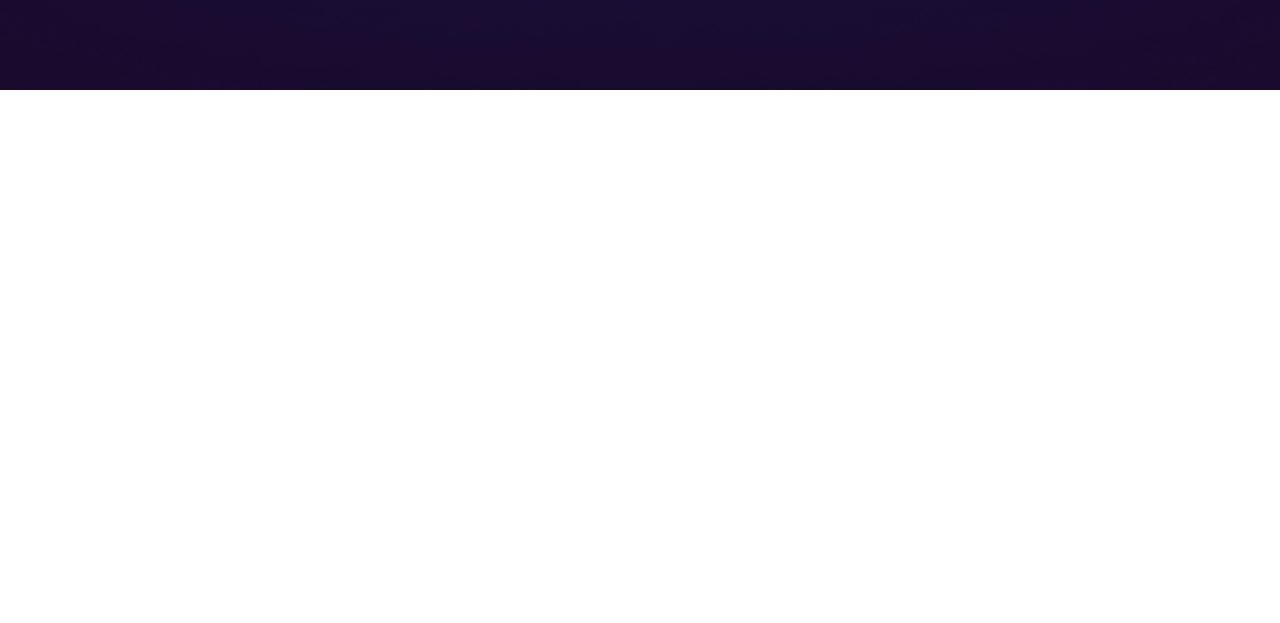
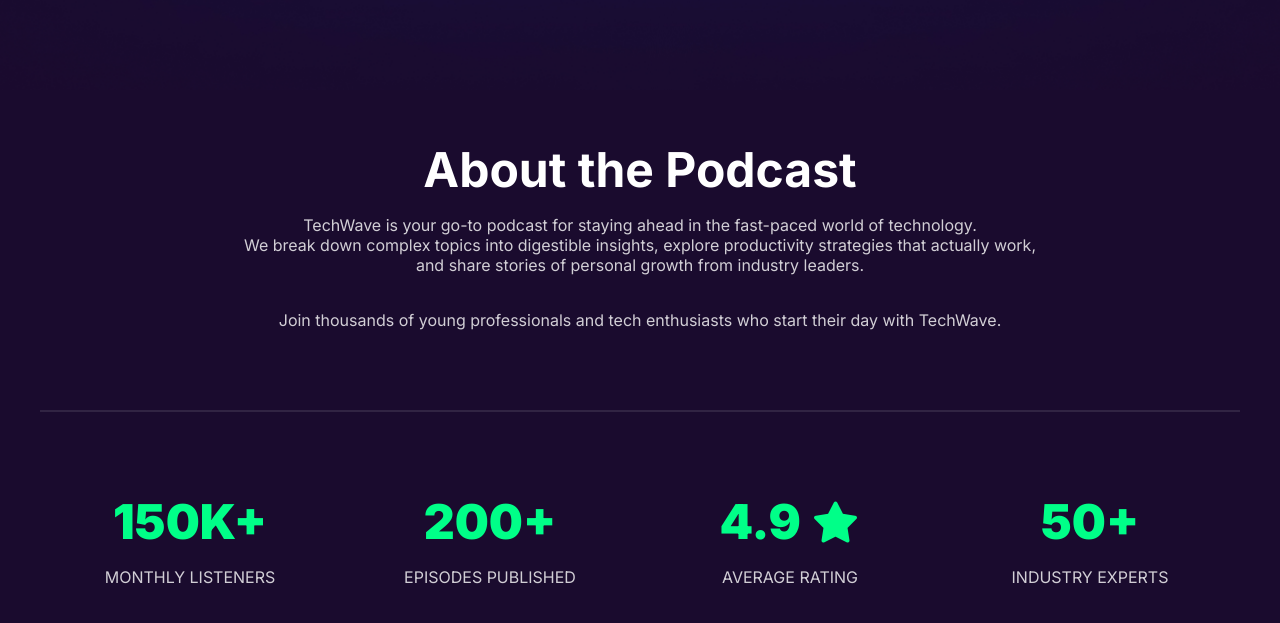
Before and after one commit to khorshedalam0369-hash/projects-a02, a plain HTML site: page index.html in a window 1280 px wide. Shown: the part 745-1368 px from the top of the page. Before the commit the page ends 835 px from the top, so only its background shows below. Drawn offline with Linux system fonts and the light colour scheme.

Commit message:
main style commit

```diff
--- a/index.html
+++ b/index.html
@@ -56,3 +56,49 @@
             </div>
         </div>
     </header>
+
+
+    <main class="margin-auto">
+        <section class="about-podcast-section bg-nevy-bleu">
+            <div class="about-podcast-container margin-auto text-white">
+                <h2 class="about-podcast-title section-title">About the Podcast</h2>
+                <p class="about-podcast-first-info">TechWave is your go-to podcast for staying ahead in the fast-paced
+                    world of technology. <br> We break down complex topics into digestible insights, explore
+                    productivity
+                    strategies that actually work, <br> and share stories of personal growth from industry leaders.</p>
+                <p class="about-podcast-second-info">Join thousands of young professionals and tech enthusiasts who
+                    start their day with TechWave.</p>
+                <hr>
+
+                <div class="statics-container">
+                    <div class="statics-card">
+                        <h4>150K+</h4>
+                        <p>Monthly Listeners</p>
+                    </div>
+
+                    <div class="statics-card">
+                        <h4>200+</h4>
+                        <p>Episodes Published</p>
+                    </div>
+
+                    <div class="statics-card">
+                        <h4><span>4.9</span>
+                            <span id="rating-star"><i class="fa-solid fa-star"></i></i></span>
+                        </h4>
+                        <p>Average Rating</p>
+                    </div>
+
+                    <div class="statics-card">
+                        <h4>50+</h4>
+                        <p>Industry Experts</p>
+                    </div>
+                </div>
+            </div>
+        </section>
+    </main>
+
+
+
+</body>
+
+</html>
--- a/style.css
+++ b/style.css
@@ -166,3 +166,50 @@
     color: #00FF88;
 
 }
+
+.about-podcast-section {
+    padding: 50px 0px 120px;
+}
+
+.about-podcast-container {
+    max-width: 1200px;
+    text-align: center;
+}
+
+.about-podcast-first-info {
+    margin-top: 16px;
+
+}
+
+.about-podcast-second-info {
+    margin-top: 35px;
+
+}
+
+hr {
+    margin: 80px 0px;
+    border: 1px solid #ffffff;
+    opacity: 0.1;
+}
+
+.statics-container {
+    display: grid;
+    grid-template-columns: repeat(4, 1fr);
+    justify-items: center;
+    align-items: center;
+}
+
+.statics-card>h4 {
+    font-size: 3rem;
+    font-weight: 900;
+    color: #00FF88;
+}
+
+#rating-star {
+    font-size: 2.5rem;
+}
+
+.statics-card>p {
+    margin-top: 16px;
+    text-transform: uppercase;
+}
```
